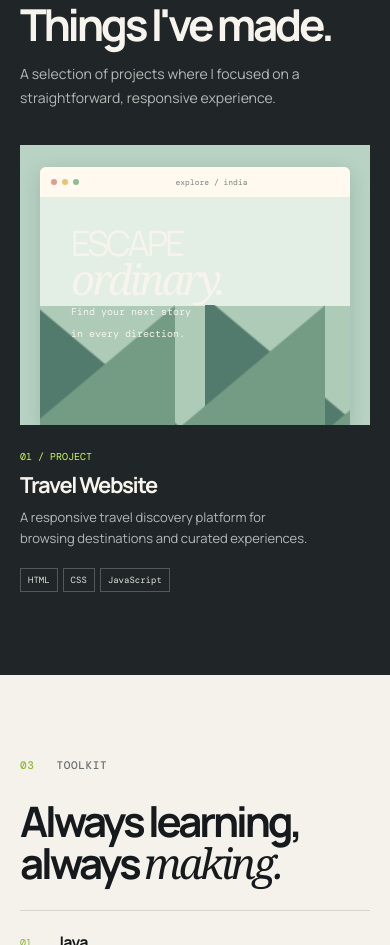
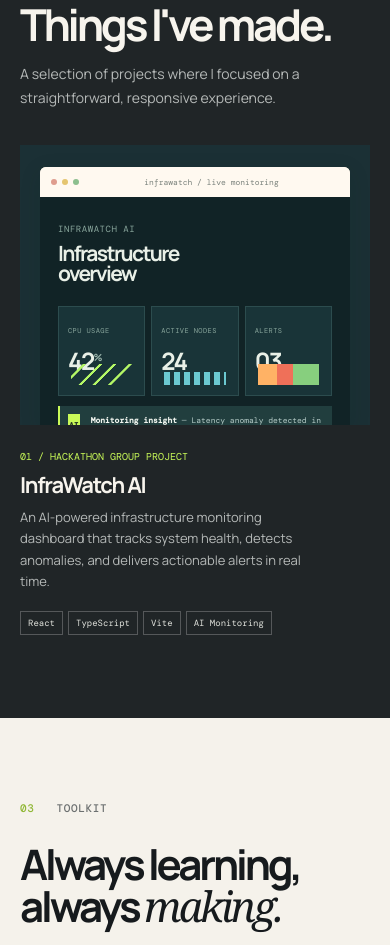
Before and after one commit to Rounak2804/PORTFOLIO-WEBSITE, a plain HTML site: page index.html in a window 390 px wide. Shown: the part 2066-3011 px from the top of the page. Drawn offline with nearby package versions, Linux system fonts and the light colour scheme.

Commit message:
Second Commit

```diff
--- a/index.html
+++ b/index.html
@@ -50,7 +50,7 @@
     <section class="work section" id="work">
       <div class="wrap"><div class="section-label light reveal"><span>02</span> Selected work</div><div class="work-heading"><h2 class="reveal">Things I've made.</h2><p class="reveal delay-1">A selection of projects where I focused on a straightforward, responsive experience.</p></div>
         <div class="projects projects-single">
-          <article class="project project-featured reveal"><div class="project-visual travel"><div class="browser"><div class="browser-bar"><i></i><i></i><i></i><span>explore / india</span></div><div class="travel-body"><p>ESCAPE<br><em>ordinary.</em></p><span>Find your next story<br>in every direction.</span><div class="mountains"></div></div></div></div><div class="project-info"><div><p class="project-number">01 / PROJECT</p><h3>Travel Website</h3><p>A responsive travel discovery platform for browsing destinations and curated experiences.</p></div><div class="tags"><span>HTML</span><span>CSS</span><span>JavaScript</span></div></div></article>
+          <article class="project project-featured reveal"><div class="project-visual infra"><div class="browser"><div class="browser-bar"><i></i><i></i><i></i><span>infrawatch / live monitoring</span></div><div class="infra-body"><div class="dashboard-head"><div><small>INFRAWATCH AI</small><h4>Infrastructure<br>overview</h4></div><span class="status"><b></b> All systems operational</span></div><div class="metric-row"><div><small>CPU USAGE</small><strong>42<sup>%</sup></strong><i class="chart chart-one"></i></div><div><small>ACTIVE NODES</small><strong>24</strong><i class="chart chart-two"></i></div><div><small>ALERTS</small><strong>03</strong><i class="chart chart-three"></i></div></div><div class="ai-insight"><span>AI</span><p><b>Monitoring insight</b> &mdash; Latency anomaly detected in API cluster. Recommended scaling: +2 nodes.</p></div></div></div></div><div class="project-info"><div><p class="project-number">01 / HACKATHON GROUP PROJECT</p><h3>InfraWatch AI</h3><p>An AI-powered infrastructure monitoring dashboard that tracks system health, detects anomalies, and delivers actionable alerts in real time.</p></div><div class="tags"><span>React</span><span>TypeScript</span><span>Vite</span><span>AI Monitoring</span></div></div></article>
         </div>
       </div>
     </section>
--- a/script.js
+++ b/script.js
@@ -4,6 +4,7 @@ toggle.addEventListener('click', () => {
   const expanded = toggle.getAttribute('aria-expanded') === 'true';
   toggle.setAttribute('aria-expanded', String(!expanded));
   nav.classList.toggle('open');
+  // this is a second commit
 });
 nav.querySelectorAll('a').forEach(link => link.addEventListener('click', () => {
   nav.classList.remove('open');
--- a/updates.css
+++ b/updates.css
@@ -12,3 +12,54 @@
     height: 280px;
   }
 }
+
+/* Infrastructure monitoring project card */
+.infra { background:#1b3035; padding:27px 30px 0; }
+.infra-body { height:calc(100% - 30px); padding:23px 28px; background:#112326; color:#e9f0e7; }
+.dashboard-head { display:flex; justify-content:space-between; gap:16px; align-items:flex-start; }
+.dashboard-head small, .metric-row small { font:9px var(--mono); letter-spacing:.06em; color:#8aa79d; }
+.dashboard-head h4 { font-size:25px; line-height:.95; letter-spacing:-.08em; margin:7px 0 0; }
+.status { border:1px solid #7eb59d55; padding:7px 9px; color:#b9d7bc; font:8px var(--mono); white-space:nowrap; }
+.status b { display:inline-block; width:5px; height:5px; border-radius:50%; background:#a5ef54; margin-right:5px; }
+.metric-row { display:grid; grid-template-columns:repeat(3,1fr); gap:10px; margin-top:22px; }
+.metric-row > div { height:90px; padding:12px; background:#193438; border:1px solid #2c4c4e; position:relative; overflow:hidden; }
+.metric-row strong { display:block; font-size:24px; letter-spacing:-.07em; margin-top:6px; }
+.metric-row sup { font-size:10px; color:#9eb8ae; }
+.chart { position:absolute; left:12px; right:12px; bottom:10px; height:21px; background:linear-gradient(135deg,transparent 0 14%,#b4f766 15% 18%,transparent 19% 34%,#b4f766 35% 38%,transparent 39% 51%,#b4f766 52% 55%,transparent 56% 70%,#b4f766 71% 74%,transparent 75%); }
+.chart-two { background:repeating-linear-gradient(90deg,#6bc9d1 0 6px,transparent 6px 10px); height:13px; }
+.chart-three { background:linear-gradient(90deg,#ffb265 0 31%,#ef7059 31% 57%,#87cf7e 57%); }
+.ai-insight { display:flex; gap:11px; margin-top:14px; padding:11px; background:#213e3e; border-left:2px solid #c9fa58; font:9px/1.5 var(--mono); color:#b8ceca; }
+.ai-insight span { color:#1d3022; background:#c9fa58; width:22px; height:22px; display:grid; place-items:center; font-weight:700; }
+.ai-insight p { margin:0; }
+.ai-insight b { color:#f1f5ef; }
+
+/* Small interactive details */
+.project-featured { transition:transform .35s ease; }
+.project-featured:hover { transform:translateY(-7px); }
+.project-featured .project-visual { transition:box-shadow .35s ease, transform .35s ease; }
+.project-featured:hover .project-visual { box-shadow:0 16px 32px #00000035; }
+.project-info h3 { display:inline-block; position:relative; transition:color .25s ease; }
+.project-info h3::after { content:""; position:absolute; left:0; bottom:-5px; width:100%; height:2px; background:#c9fa58; transform:scaleX(0); transform-origin:left; transition:transform .28s ease; }
+.project-featured:hover .project-info h3 { color:#c9fa58; }
+.project-featured:hover .project-info h3::after { transform:scaleX(1); }
+.tags span { transition:background-color .22s ease, border-color .22s ease, color .22s ease, transform .22s ease; }
+.tags span:hover { background:#c9fa58; border-color:#c9fa58; color:#182021; transform:translateY(-2px); }
+.metric-row > div { transition:transform .25s ease, border-color .25s ease, background-color .25s ease; }
+.metric-row > div:hover { transform:translateY(-4px); border-color:#c9fa58; background:#214246; }
+.ai-insight { transition:transform .25s ease, background-color .25s ease; }
+.project-featured:hover .ai-insight { transform:translateX(4px); background:#284a49; }
+.browser-bar span { transition:color .25s ease; }
+.project-featured:hover .browser-bar span { color:#548c3a; }
+
+@media (max-width: 760px) {
+  .infra { padding:22px 20px 0; }
+  .infra-body { padding:18px; }
+  .dashboard-head h4 { font-size:21px; }
+  .status { display:none; }
+  .metric-row { gap:6px; }
+  .metric-row > div { padding:9px; }
+  .metric-row small { font-size:7px; }
+  .ai-insight { margin-top:10px; padding:8px; font-size:8px; }
+  .project-featured:hover { transform:none; }
+  .metric-row > div:hover { transform:none; }
+}
```
